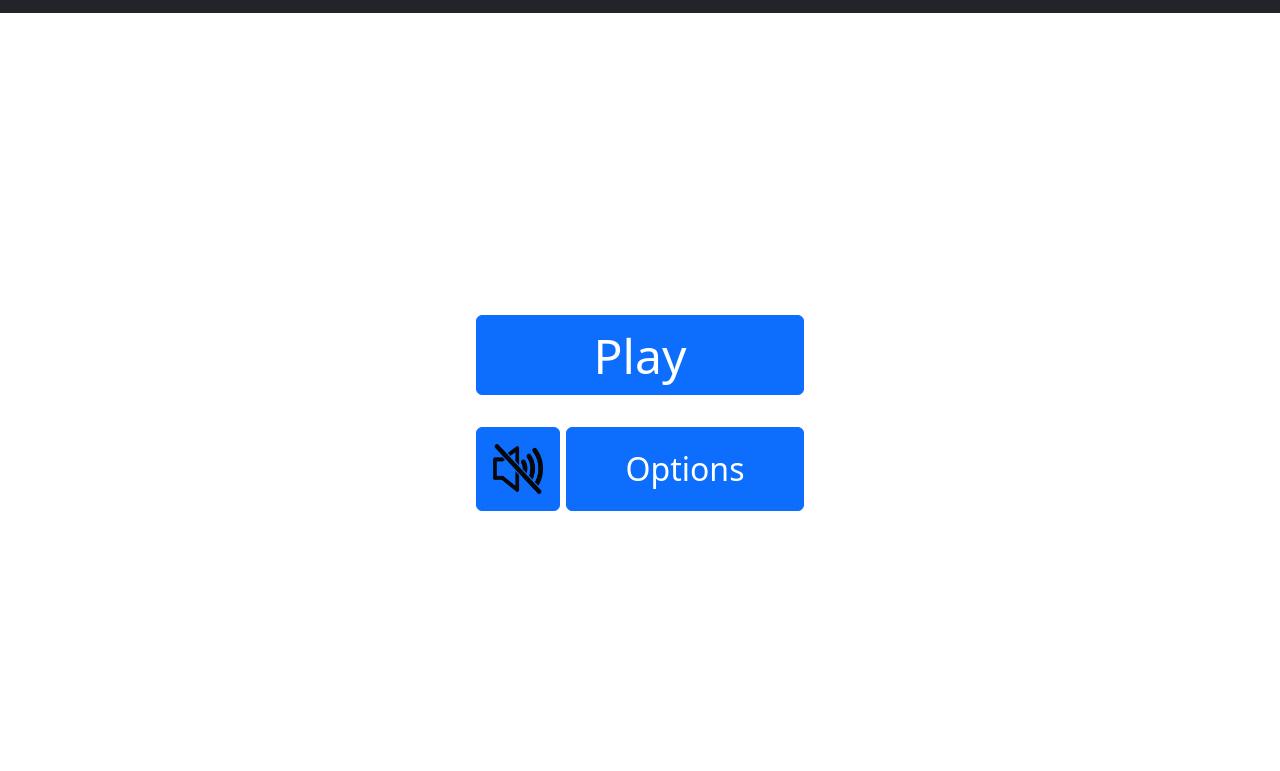
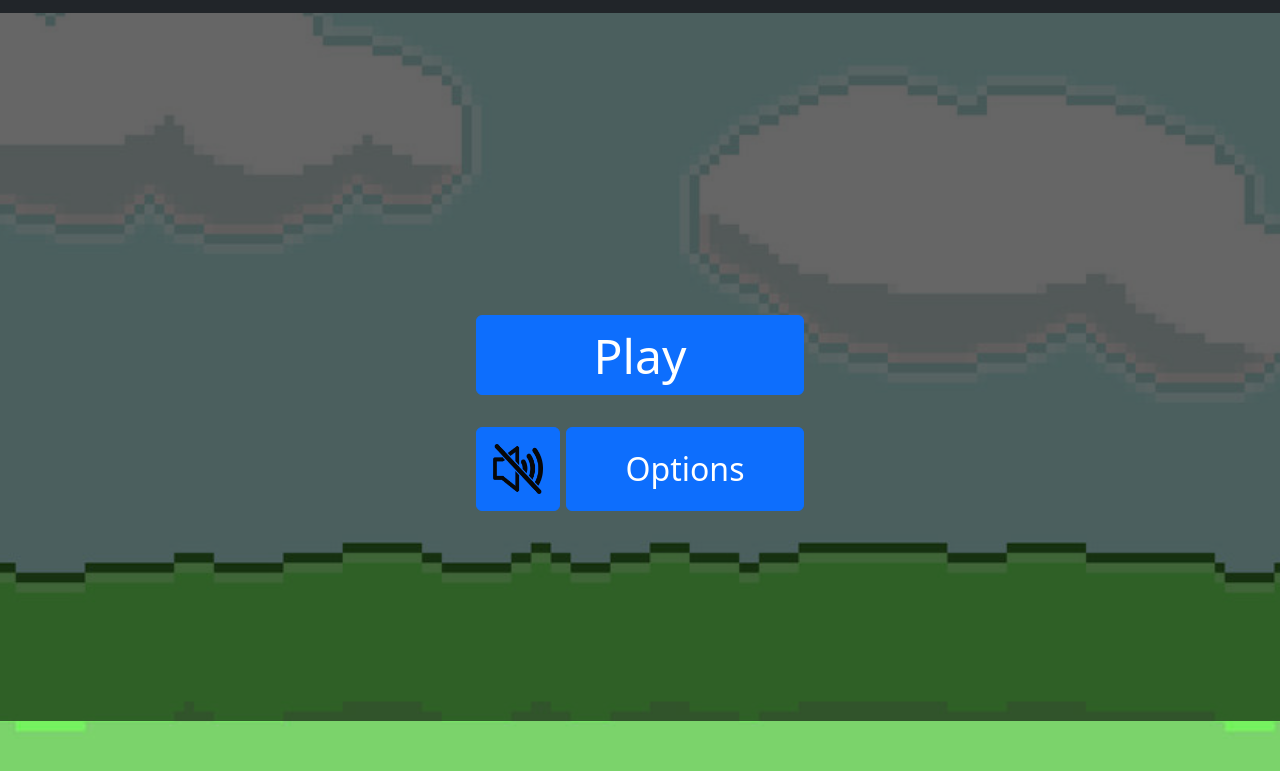
Before and after one commit to Micahkruckow/SO1---Scorched-earth, a website built with webpack: page Scorched Earth/src/pages/index.html in a window 1280 px wide. Shown: the part 79-850 px from the top of the page. Built offline with nearby package versions, Linux system fonts and the light colour scheme.

Commit message:
Minor update
Background image with opacity

```diff
--- a/Scorched Earth/src/pages/index.html
+++ b/Scorched Earth/src/pages/index.html
@@ -6,6 +6,7 @@
     <title>Scorched Earth</title>
   </head>
   <body>
+    <div class="background-overlay"></div>
     <!--Navbar-->
     <nav class="navbar navbar-expand-lg bg-dark navbar-dark py-3">
       <div class="container">
--- a/Scorched Earth/src/scss/styles.scss
+++ b/Scorched Earth/src/scss/styles.scss
@@ -5,3 +5,22 @@
     width: 30%;
 
 }
+
+.background-overlay {
+    position: fixed;
+    top: 0;
+    left: 0;
+    width: 100%;
+    height: 100%;
+    background-color: rgba(0, 0, 0, 0.6);
+    z-index: -1;
+}
+
+body {
+    position: relative;
+    background-image: url("../images/background.jpg");
+    background-size: cover;
+    background-repeat: no-repeat;
+    background-position: center;
+    min-height: 100vh;
+}
```
Also changed, not shown: Scorched Earth/src/images/background.jpg (added).
